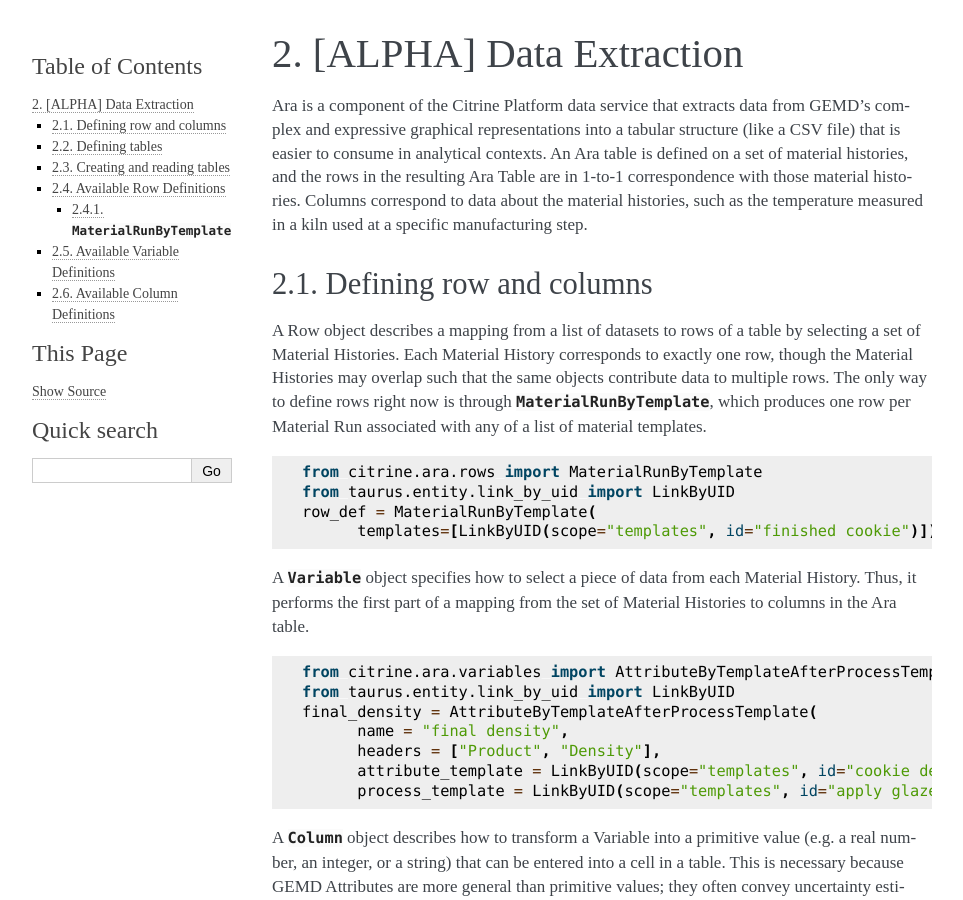
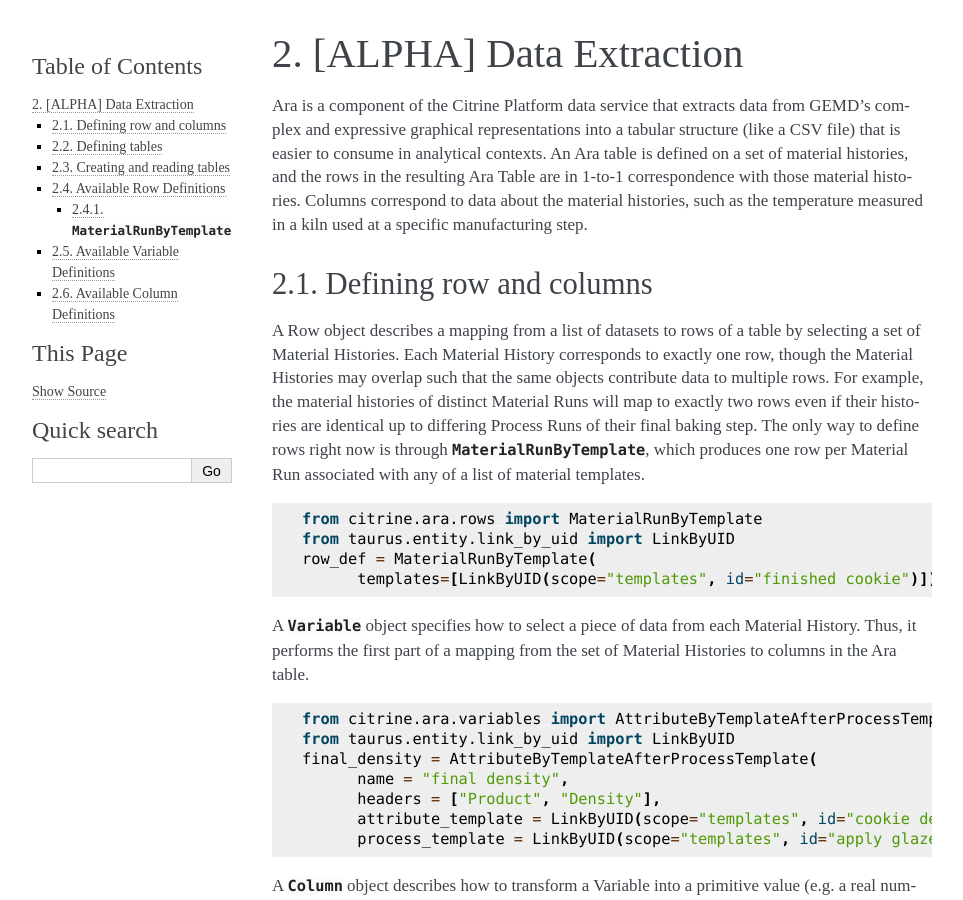
Before and after one commit to CitrineInformatics/citrine-python, a Sphinx documentation site: the page built from docs/source/data_extraction.rst, in a window 1280 px wide and 900 px high. Shown: the whole window, without its empty margins (148-1111 px from the left). Built offline with Sphinx 7.4.7, drawn with Linux system fonts in a browser that asks for light colours.

Commit message:
Update docs/source/data_extraction.rst
Co-Authored-By: gregor-robinson <53885379+gregor-robinson@users.noreply.github.com>

```diff
--- a/docs/source/data_extraction.rst
+++ b/docs/source/data_extraction.rst
@@ -12,6 +12,7 @@
 
 A Row object describes a mapping from a list of datasets to rows of a table by selecting a set of Material Histories.
 Each Material History corresponds to exactly one row, though the Material Histories may overlap such that the same objects contribute data to multiple rows.
+For example, the material histories of distinct Material Runs will map to exactly two rows even if their histories are identical up to differing Process Runs of their final baking step.
 The only way to define rows right now is through :class:`~citrine.ara.rows.MaterialRunByTemplate`, which produces one row per Material Run associated with any of a list of material templates.
 
 .. code-block:: python
```
